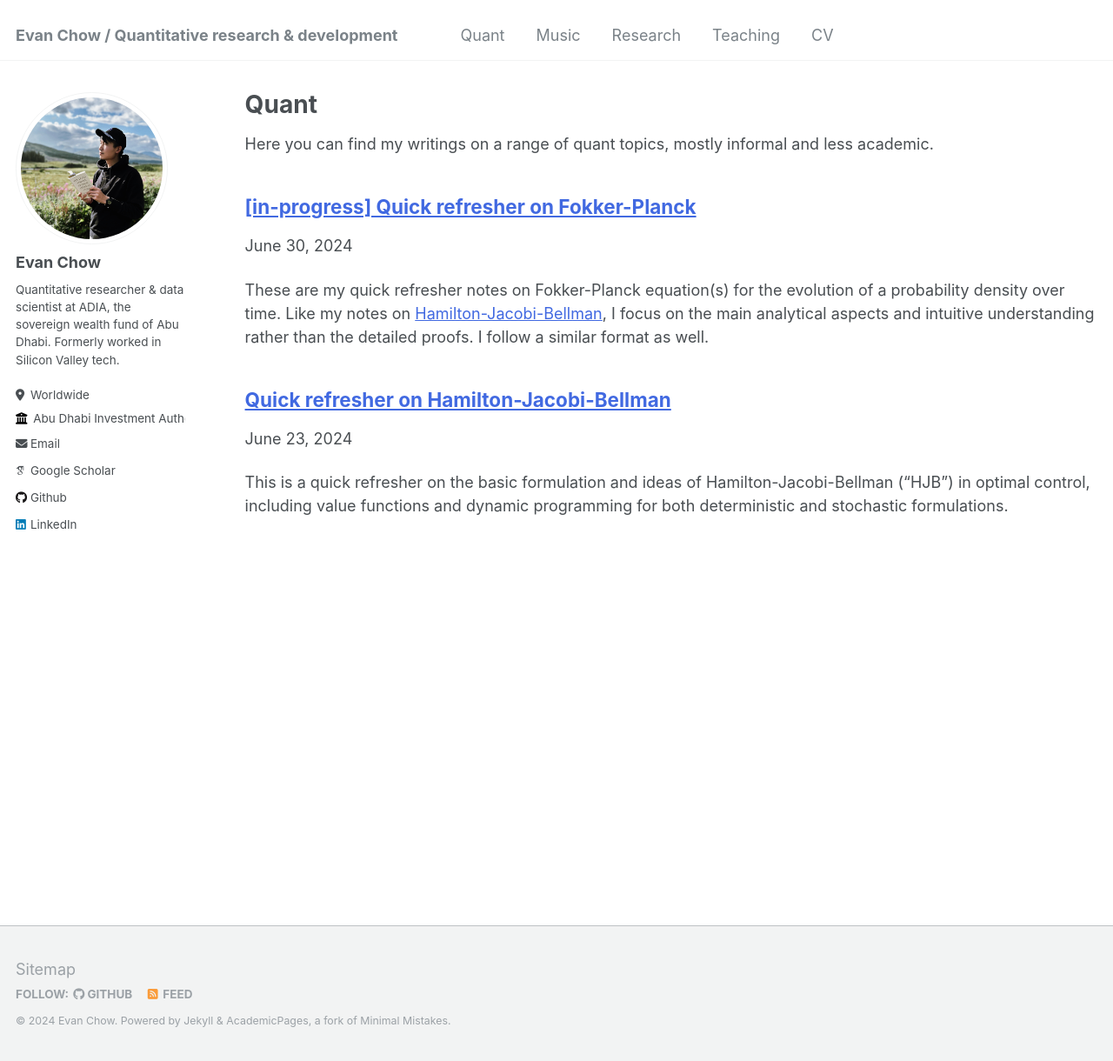
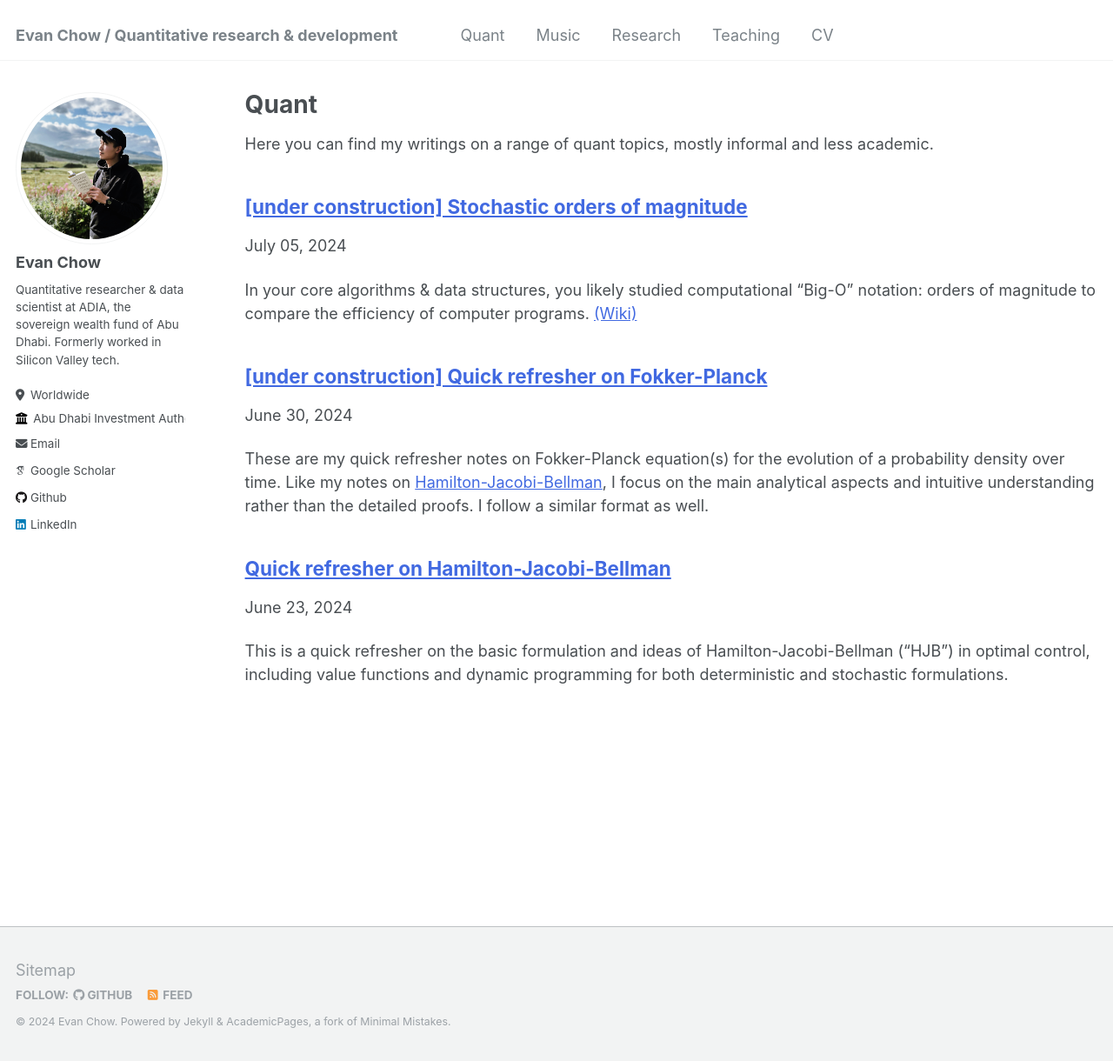
Before and after one commit to evnchw/evnchw.github.io, a Jekyll site: the page built from _pages/quant.md, in a window 1280 px wide and 1220 px high. Shown: the whole window at 87% size. Built offline with Jekyll 4.4.1, drawn with Linux system fonts in a browser that asks for light colours; some web fonts are replaced.

Commit message:
Quick commit.

```diff
--- a/_quant/20240630_refresher_fokker_planck.md
+++ b/_quant/20240630_refresher_fokker_planck.md
@@ -1,5 +1,5 @@
 ---
-title: "[in-progress] Quick refresher on Fokker-Planck"
+title: "[under construction] Quick refresher on Fokker-Planck"
 collection: quant
 type: "Post"
 permalink: /quant/20240630_refresher_fokker_planck
--- /dev/null
+++ b/_quant/20240705_stochastic_orders_of_magnitude.md
@@ -0,0 +1,15 @@
+---
+title: "[under construction] Stochastic orders of magnitude"
+collection: quant
+type: "Post"
+permalink: /quant/20240705_stochastic_orders_of_magnitude
+date: 2024-07-05
+---
+
+In your core algorithms & data structures, you likely studied computational "Big-O" notation: orders of magnitude to compare the efficiency of computer programs. [(Wiki)](https://en.wikipedia.org/wiki/Big_O_notation)
+
+> In computer science, big O notation is used to classify algorithms according to how their run time or space requirements grow as the input size grows. In analytic number theory, big O notation is often used to express a bound on the difference between an arithmetical function and a better understood approximation; a famous example of such a difference is the remainder term in the prime number theorem. Big O notation is also used in many other fields to provide similar estimates.
+
+I'll assume you are familiar with this concept (you can study it many places online). If not, the basic idea is that you characterize the runtime or space of an algorithm by how many operations it performs. For instance, if you have an algorithm that simply iterates through an $$N$$-length list a fixed number of times, we call this $$O(N)$$ runtime; if you compare each element to every other element that requires $$N^2=N \ times N$$ operations and so is $$O(N^2)$$, etc.
+
+Now in econometrics graduate school, we covered the *probabilistic* approach toward this, informally called *stochastic orders of magnitude.*
```
